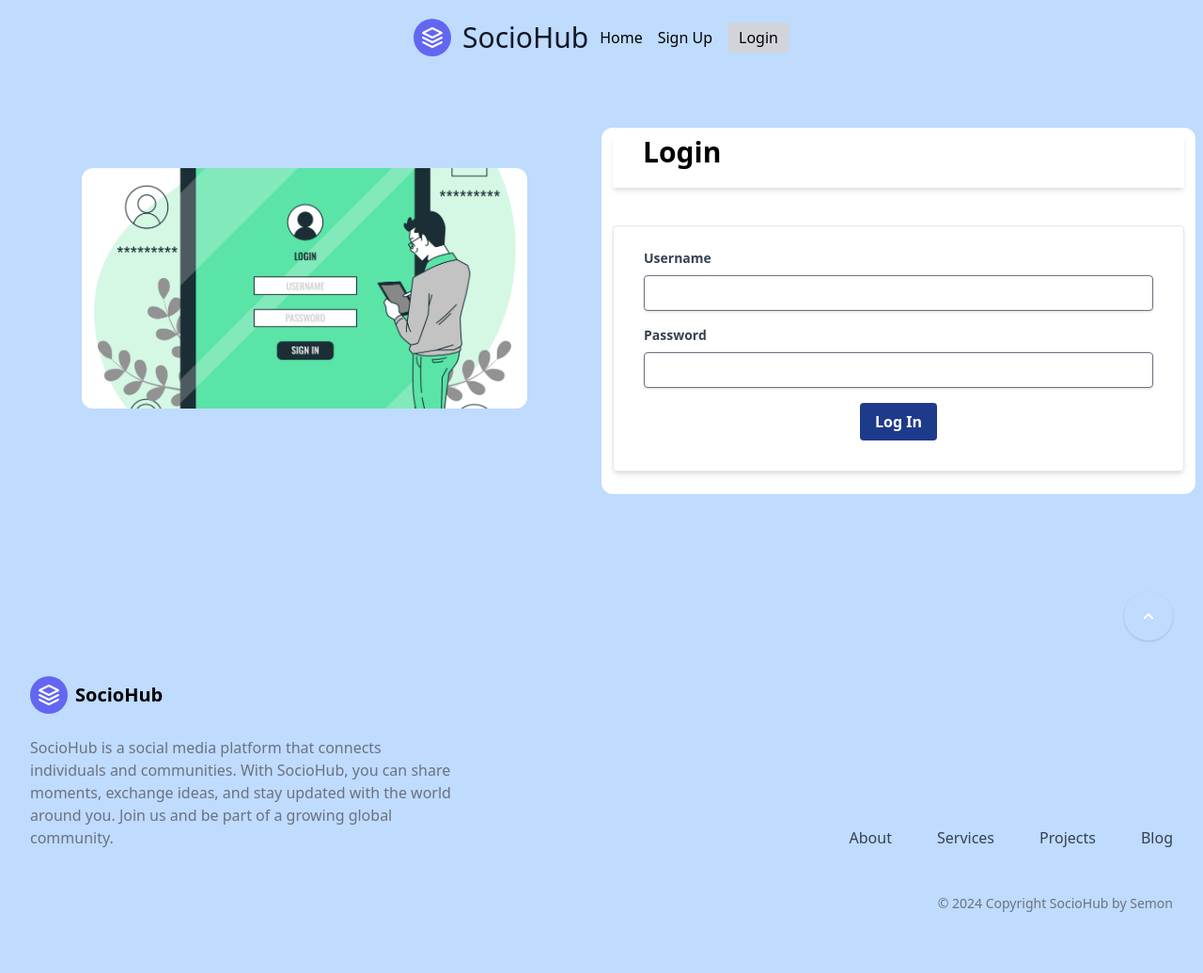
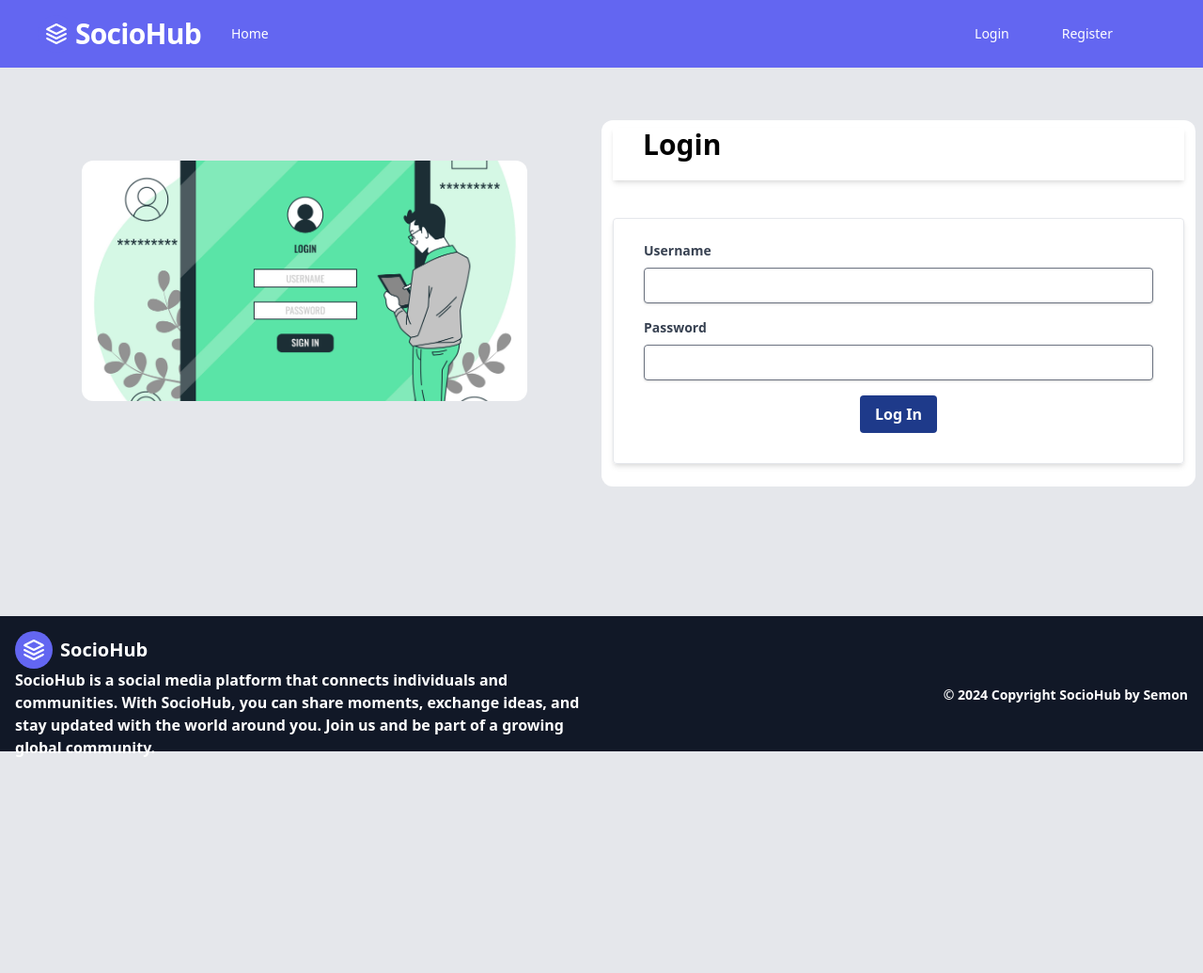
Before and after one commit to mohiminulsemon/SocioHub, a Django app: page /accounts/login/ in a window 1280 px wide. Shown: the whole page at 94% size. After the commit the page ends 806 px from the top, so only its background shows below. Run offline with Django 4.2, Linux system fonts and the light colour scheme; some libraries are stand-ins or nearby versions.

Commit message:
header and footer

```diff
--- a/accounts/templates/login.html
+++ b/accounts/templates/login.html
@@ -3,10 +3,17 @@
 {% block content %}
     {% if form.non_field_errors %}
         {% for error in form.non_field_errors %}
-            <div class="bg-red-100 border border-red-400 text-red-700 px-4 py-3 rounded relative mt-2" role="alert">
-                <p class="font-bold">Error!</p>
-                <p class="block sm:inline">{{ error }}</p>
-            </div>
+        <script>
+            document.addEventListener('DOMContentLoaded', function() {
+                Swal.fire({
+                    icon:'error',
+                    title: '{{ title }}',
+                    text: '{{ error }}',
+                    confirmButtonText: 'OK',
+                })
+            });
+
+        </script>
         {% endfor %}
     {% endif %}
 
--- a/core/templates/base.html
+++ b/core/templates/base.html
@@ -1,31 +1,30 @@
 {% load static %}
 <!DOCTYPE html>
-<html lang="en" >
-  <head>
+<html lang="en">
+<head>
     <meta charset="utf-8" />
-    <meta
-      name="viewport"
-      content="width=device-width, initial-scale=1, shrink-to-fit=no"
-    />
+    <meta name="viewport" content="width=device-width, initial-scale=1, shrink-to-fit=no" />
     <meta name="description" content="" />
     <title>{% block head_title %}SocioHub{% endblock %}</title>
-    <link
-      href="https://unpkg.com/tailwindcss@^1.0/dist/tailwind.min.css"
-      rel="stylesheet"
-    />
+    <link href="https://unpkg.com/tailwindcss@^1.0/dist/tailwind.min.css" rel="stylesheet" />
+    {% block head_extra %}{% endblock %}
+</head>
 
-    {% block head_extra %}{% endblock %}
-    <style>
-    </style>
-  </head>
-  <body class="flex flex-col min-h-screen bg-blue-200">
-    {% include 'nav.html' %} {% block body %}
+<body class="flex flex-col min-h-screen bg-gray-200"> <!-- Updated background color -->
+
+    {% include 'nav.html' %}
+
+    {% block body %}
     <div class="lg:container lg:mx-auto flex-grow" id="main">
-      {% include 'messages.html' %} {% block content %} {% endblock %}
+        {% include 'messages.html' %}
+        {% block content %} {% endblock %}
     </div>
+    {% endblock %}
 
-    {% endblock %}
     {% include 'footer.html' %}
 
-  </body>
+
+<script src="https://cdn.jsdelivr.net/npm/sweetalert2@11"></script>
+
+</body>
 </html>
--- a/core/templates/footer.html
+++ b/core/templates/footer.html
@@ -1,49 +1,19 @@
-<footer class="bg-teal-200">
-  <div class="mx-auto max-w-screen-xl px-4 py-16 sm:px-6 lg:px-8 lg:pt-24">
-    <div class="text-center sm:text-right">
-      <a
-        class="inline-block rounded-full bg-teal-600 p-2 text-white shadow transition hover:bg-teal-500 sm:p-3 lg:p-4"
-        href="#MainContent"
-      >
-        <span class="sr-only">Back to top</span>
-        <svg xmlns="http://www.w3.org/2000/svg" class="h-5 w-5" viewBox="0 0 20 20" fill="currentColor">
-          <path fill-rule="evenodd" d="M14.707 12.707a1 1 0 01-1.414 0L10 9.414l-3.293 3.293a1 1 0 01-1.414-1.414l4-4a1 1 0 011.414 0l4 4a1 1 0 010 1.414z" clip-rule="evenodd"/>
-        </svg>
-      </a>
-    </div>
-
-    <div class="lg:flex lg:items-end lg:justify-between mt-8">
-      <div>
+<footer class="bg-gray-900 h-36">
+  <div class="mx-auto max-w-screen-xl px-4 py-4 flex flex-col lg:flex-row lg:justify-between lg:items-center">
+    <div class="lg:w-1/2">
       <div class="flex items-center justify-center text-teal-600 lg:justify-start">
         <svg xmlns="http://www.w3.org/2000/svg" fill="none" stroke="currentColor" stroke-linecap="round" stroke-linejoin="round" stroke-width="2" class="w-10 h-10 text-white p-2 bg-indigo-500 rounded-full" viewBox="0 0 24 24">
           <path d="M12 2L2 7l10 5 10-5-10-5zM2 17l10 5 10-5M2 12l10 5 10-5"></path>
         </svg>
-          <span class="ml-2 font-bold text-xl">SocioHub</span>
+        <span class="ml-2 font-bold text-xl text-white">SocioHub</span>
       </div>
 
-        <p class="mx-auto mt-6 max-w-md text-center text-gray-500 lg:text-left">
-
+      <p class="mx-auto mt-2 text-center text-white lg:text-left lg:mt-0 font-semibold">
         SocioHub is a social media platform that connects individuals and communities. With SocioHub, you can share moments, exchange ideas, and stay updated with the world around you. Join us and be part of a growing global community.
       </p>
     </div>
 
-      <ul class="mt-12 flex flex-wrap justify-center gap-6 md:gap-8 lg:mt-0 lg:justify-end lg:gap-12">
-        <li>
-          <a class="text-gray-700 transition hover:text-teal-600" href="/">About</a>
-        </li>
-        <li>
-          <a class="text-gray-700 transition hover:text-teal-600" href="/">Services</a>
-        </li>
-        <li>
-          <a class="text-gray-700 transition hover:text-teal-600" href="/">Projects</a>
-        </li>
-        <li>
-          <a class="text-gray-700 transition hover:text-teal-600" href="/">Blog</a>
-        </li>
-      </ul>
-    </div>
-
-    <p class="mt-12 text-center text-sm text-gray-500 lg:text-right">
+    <p class="mt-4 lg:mt-0 text-center text-sm text-white lg:text-right font-semibold lg:w-1/2">
       © {% now "Y" %} Copyright SocioHub by Semon
     </p>
   </div>
--- a/core/templates/messages.html
+++ b/core/templates/messages.html
@@ -1,4 +1,4 @@
-{% for message in messages %}
+<!-- {% for message in messages %}
 
 <div class="bg-teal-100 border-t-4 border-teal-500 rounded-b text-teal-900 px-4 py-3 shadow-md mt-2" role="alert">
     <div class="flex">
@@ -9,4 +9,21 @@
     </div>
 </div>
 
+{% endfor %} -->
+
+
+{% for message in messages %}
+<script>
+    document.addEventListener('DOMContentLoaded', function() {
+        Swal.fire({
+            icon:'{{message.tags}}',
+            title: '{{ title }}',
+            text: '{{ message }}',
+            confirmButtonText: 'OK',
+        })
+    });
+
+</script>
+
+
 {% endfor %}
--- a/core/templates/nav.html
+++ b/core/templates/nav.html
@@ -1,23 +1,54 @@
-<nav class="bg-teal-200 text-gray-600 body-font">
-  <div class="container mx-auto flex flex-wrap p-5 flex-col md:flex-row items-center">
-    <div class="md:ml-auto md:mr-auto flex flex-wrap items-center text-base justify-center">
-      <a class="flex items-center font-medium text-gray-900 mb-4 md:mb-0 mr-3" href="{% url 'home' %}">
-        <svg xmlns="http://www.w3.org/2000/svg" fill="none" stroke="currentColor" stroke-linecap="round" stroke-linejoin="round" stroke-width="2" class="w-10 h-10 text-white p-2 bg-indigo-500 rounded-full" viewBox="0 0 24 24">
-          <path d="M12 2L2 7l10 5 10-5-10-5zM2 17l10 5 10-5M2 12l10 5 10-5"></path>
-        </svg>
-        <span class="ml-3 text-3xl">SocioHub</span>
-      </a>
-      {% if user.is_authenticated %}
-        <a href="{% url 'home' %}" class="mr-4 text-black font-medium ">Home</a>
-        <a href="{% url 'my_posts' %}" class="mr-4 text-black font-medium ">My Posts</a>
-        <a href="{% url 'add_post' %}" class="mr-4 text-black font-medium ">Add Post</a>
-        <a href="{% url 'profile' %}" class="mr-4 text-black font-medium ">My Profile</a>
-        <a href="{% url 'logout' %}" class="inline-flex items-center bg-gray-100 border-0 py-1 px-3 focus:outline-none hover:bg-gray-200 rounded text-base mt-4 md:mt-0">Logout</a>
+<nav class="flex items-center justify-between flex-wrap bg-indigo-500 text-white py-4 px-10">
+  <div class="flex items-center justify-center  text-white mr-6">
+    <svg xmlns="http://www.w3.org/2000/svg" fill="none" stroke="currentColor" stroke-linecap="round" stroke-linejoin="round" stroke-width="2" class="w-10 h-10 text-white p-2 bg-indigo-500 rounded-full" viewBox="0 0 24 24">
+      <path d="M12 2L2 7l10 5 10-5-10-5zM2 17l10 5 10-5M2 12l10 5 10-5"></path>
+    </svg>
+      <span class="font-semibold text-xl tracking-tight  text-3xl "><a href="/">SocioHub</a></span>
+      <a href="{% url 'home' %}" class="inline-block font-medium text-sm px-4 mr-4 ml-4 py-3 leading-none bg-teal-900 rounded text-teal-100 border-white hover:border-transparent hover:bg-teal-500 mt-4 lg:mt-0">Home</a>
+  </div>
+  <div class="block md:hidden">
+      <button id="menu-toggle" class="flex items-center px-3 py-2 border rounded text-white border-white-400 hover:text-white hover:border-white">
+          <svg class="fill-current h-3 w-3" viewBox="0 0 20 20" xmlns="http://www.w3.org/2000/svg"><title>Menu</title><path d="M0 3h20v2H0V3zm0 6h20v2H0V9zm0 6h20v2H0v-2z"/></svg>
+      </button>
+  </div>
+  <div class="hidden md:block flex-grow md:flex md:items-center md:w-auto px-10">
+      {% if request.user.is_authenticated %}
+          <div class="text-md lg:flex-grow">
+
+          </div>
+          <div class="flex w-auto">
+            <a href="{% url 'my_posts' %}" class="inline-block font-medium text-sm px-4 mr-4 py-3 leading-none bg-teal-900 rounded text-teal-100 border-white hover:border-transparent hover:bg-teal-500 mt-4 lg:mt-0">My Post</a>
+            <a href="{% url 'add_post' %}" class="inline-block font-medium text-sm px-4 mr-4 py-3 leading-none bg-teal-900 rounded text-teal-100 border-white hover:border-transparent hover:bg-teal-500 mt-4 lg:mt-0">Add_post</a>
+              <a href="{% url 'profile' %}" class="inline-block font-medium text-sm px-4 mr-4 py-3 leading-none bg-teal-900 rounded text-teal-100 border-white hover:border-transparent hover:bg-teal-500 mt-4 lg:mt-0">Profile</a>
+              <a href="{% url 'logout' %}" class="inline-block font-medium text-sm px-4 py-3 leading-none bg-teal-900 rounded text-teal-100 border-white hover:border-transparent hover:bg-teal-500 mt-4 lg:mt-0">Logout</a>
+          </div>
       {% else %}
-        <a href="{% url 'home' %}" class="mr-4 text-black font-medium ">Home</a>
-        <a href="{% url 'signup' %}" class="mr-4 text-black font-medium ">Sign Up</a>
-        <a href="{% url 'login' %}" class="text-black inline-flex items-center bg-gray-300 border-0 py-1 px-3 focus:outline-none hover:bg-gray-500 rounded text-black mt-4 md:mt-0">Login</a>
+          <div class="text-md lg:flex-grow"></div>
+          <div>
+              <a href="{% url 'login' %}" class="mr-2 inline-block font-medium text-sm px-4 py-3 leading-none bg-teal-900 rounded text-teal-100 border-white hover:border-transparent hover:bg-teal-500 mt-4 lg:mt-0">Login</a>
+          </div>
+          <div>
+              <a href="{% url 'signup' %}" class="inline-block font-medium text-sm px-4 py-3 ml-4 leading-none bg-teal-900 rounded text-teal-100 border-white hover:border-transparent hover:bg-teal-500 mt-4 lg:mt-0">Register</a>
+          </div>
       {% endif %}
-    </div>
   </div>
+
+  <div id="menu" class="hidden md:hidden items-center space-x-2">
+    {% if request.user.is_authenticated %}
+        <div class="flex w-auto">
+          <a href="{% url 'my_posts' %}" class="inline-block font-medium text-sm px-4 mr-4 py-3 leading-none bg-teal-900 rounded text-teal-100 border-white hover:border-transparent hover:bg-teal-500 mt-4 lg:mt-0">My Post</a>
+          <a href="{% url 'add_post' %}" class="inline-block font-medium text-sm px-4 mr-4 py-3 leading-none bg-teal-900 rounded text-teal-100 border-white hover:border-transparent hover:bg-teal-500 mt-4 lg:mt-0">Add_post</a>
+            <a href="{% url 'profile' %}" class="inline-block font-medium text-sm px-4 mr-4 py-3 leading-none bg-teal-900 rounded text-teal-100 border-white hover:border-transparent hover:bg-teal-500 mt-4 lg:mt-0">Profile</a>
+            <a href="{% url 'logout' %}" class="inline-block font-medium text-sm px-4 py-3 leading-none bg-teal-900 rounded text-teal-100 border-white hover:border-transparent hover:bg-teal-500 mt-4 lg:mt-0">Logout</a>
+        </div>
+    {% endif %}
+</div>
 </nav>
+
+
+<script>
+  // JavaScript to toggle the menu visibility
+  document.getElementById('menu-toggle').addEventListener('click', function () {
+    document.getElementById('menu').classList.toggle('hidden');
+  });
+</script>
```
Also changed, not shown: core/templates/index.html (+18 -17 lines), db.sqlite3. Lines whose indentation alone changed are shown as unchanged.
